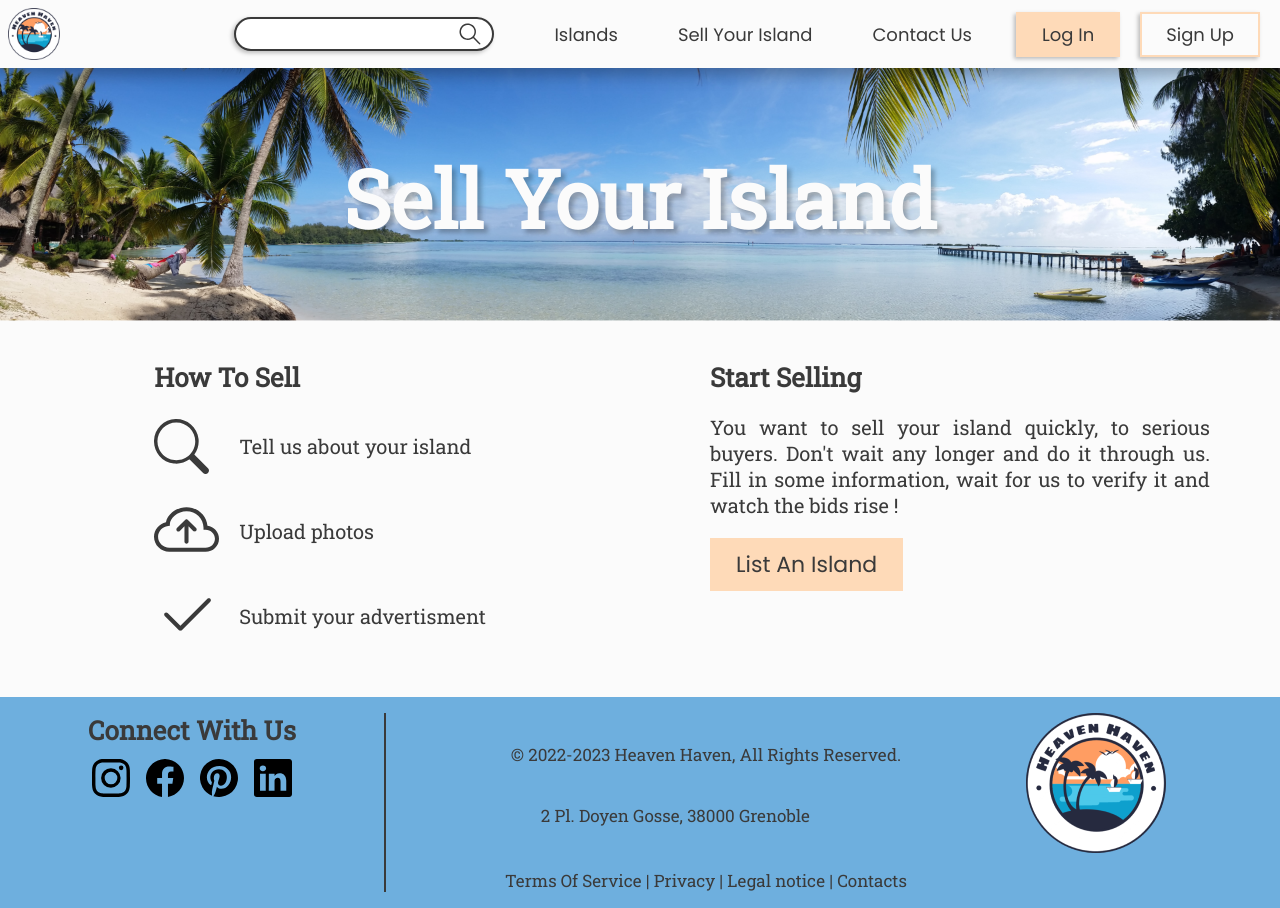
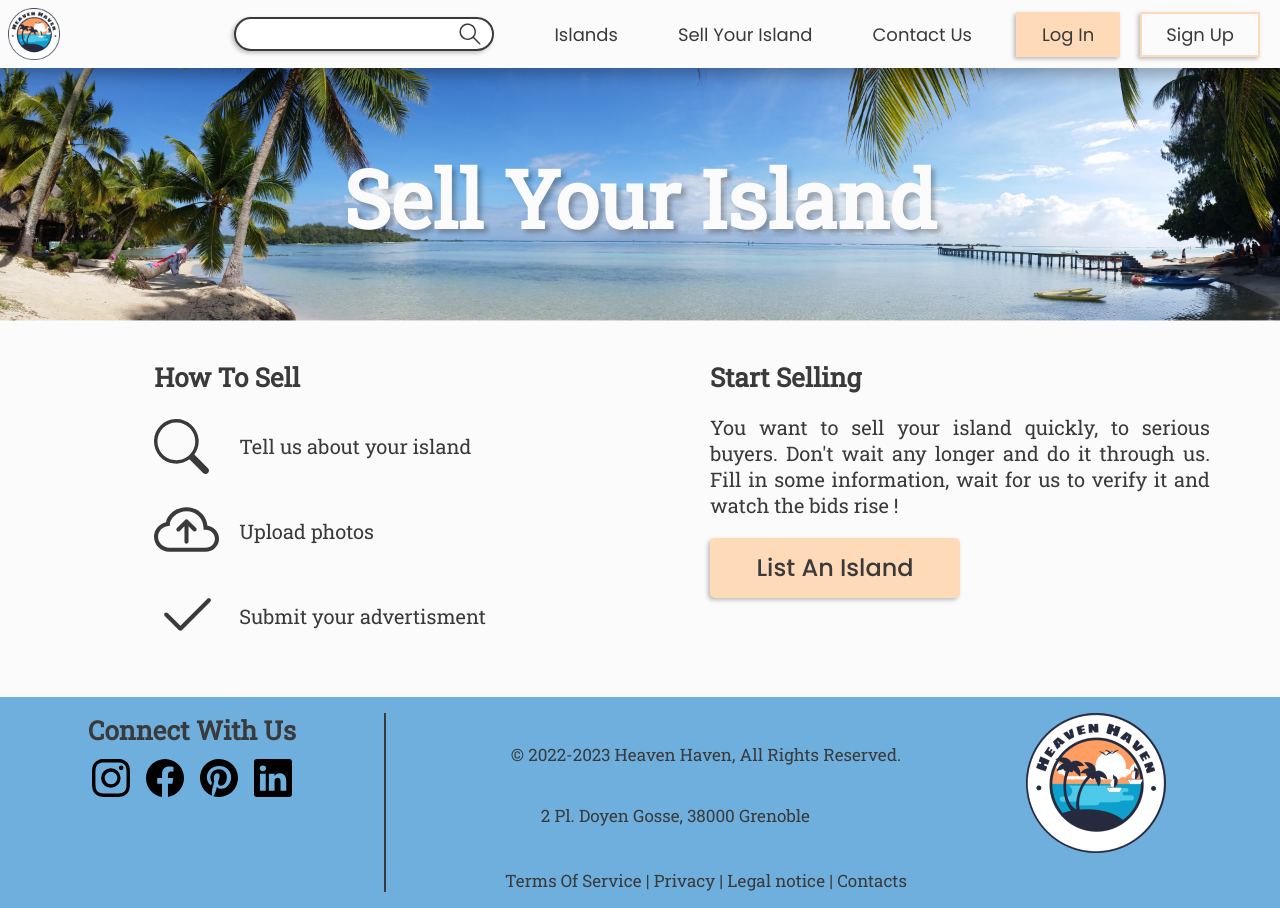
Before and after one commit to ruets/HeavenHaven, a React (Vite) app in the folder frontend/: page /sell in a window 1280 px wide. Built offline with nearby package versions, Linux system fonts and the light colour scheme.

Commit message:
Button changes on Login and Signup forms

```diff
--- a/frontend/src/assets/scss/elements/_buttons.scss
+++ b/frontend/src/assets/scss/elements/_buttons.scss
@@ -7,8 +7,7 @@ button {
 
 button.cta {
     cursor: pointer;
-    //width: 250px;
-    width: 50%;
+    width: 250px;
     height: 60px;
     background: $cta;
     filter: drop-shadow(-2px 2px 2px rgba(0, 0, 0, 0.25));
--- a/frontend/src/components/forms/Login/LoginForm.scss
+++ b/frontend/src/components/forms/Login/LoginForm.scss
@@ -29,7 +29,7 @@ form.login {
 
     button {
         margin: 28px 0 32px 0;
-        //min-width: 100px;
+        width: 50%;
     }
 
     p.no-account {
--- a/frontend/src/components/forms/Selling/SellingForm.scss
+++ b/frontend/src/components/forms/Selling/SellingForm.scss
@@ -60,6 +60,7 @@ div.selling {
 
             input {
                 padding-left: 16px;
+                height: 70px;
             }
         }
 
--- a/frontend/src/components/forms/Signup/SignupForm.scss
+++ b/frontend/src/components/forms/Signup/SignupForm.scss
@@ -87,6 +87,7 @@ form.signup {
     button {
         width: 244px;
         margin: 16px 0 12px 0;
+        width: 50%;
     }
 }
 
--- a/frontend/src/pages/Selling/SellingPage/SellingPage.jsx
+++ b/frontend/src/pages/Selling/SellingPage/SellingPage.jsx
@@ -43,8 +43,8 @@ export function SellingPage() {
                             Fill in some information, wait for us to verify it
                             and watch the bids rise !
                         </p>
-                        <Link className="btn-1" to="/sell/form">
-                            List An Island
+                        <Link to="/sell/form">
+                            <button className="cta">List An Island</button>
                         </Link>
                     </div>
                 </div>
--- a/frontend/src/pages/Selling/SellingPage/SellingPage.scss
+++ b/frontend/src/pages/Selling/SellingPage/SellingPage.scss
@@ -62,15 +62,6 @@ div.selling-page {
                     line-height: 26px;
                     text-align: justify;
                 }
-
-                a {
-                    position: relative;
-                    border: 2px solid $cta;
-                    padding: 8px 24px 8px 24px;
-                    transition: 0.2s;
-                    width: max-content;
-                    font-size: 22px;
-                }
             }
         }
     }
```
